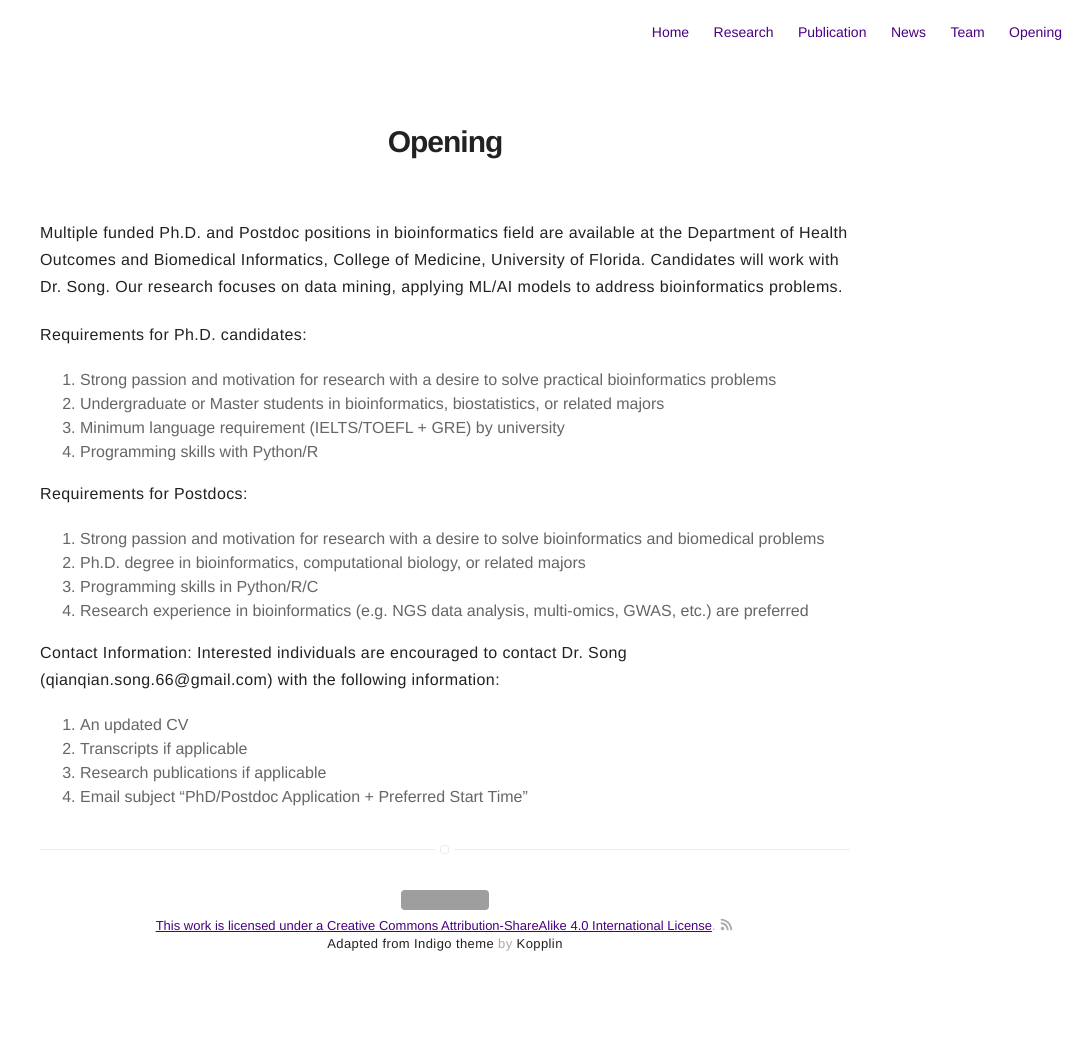
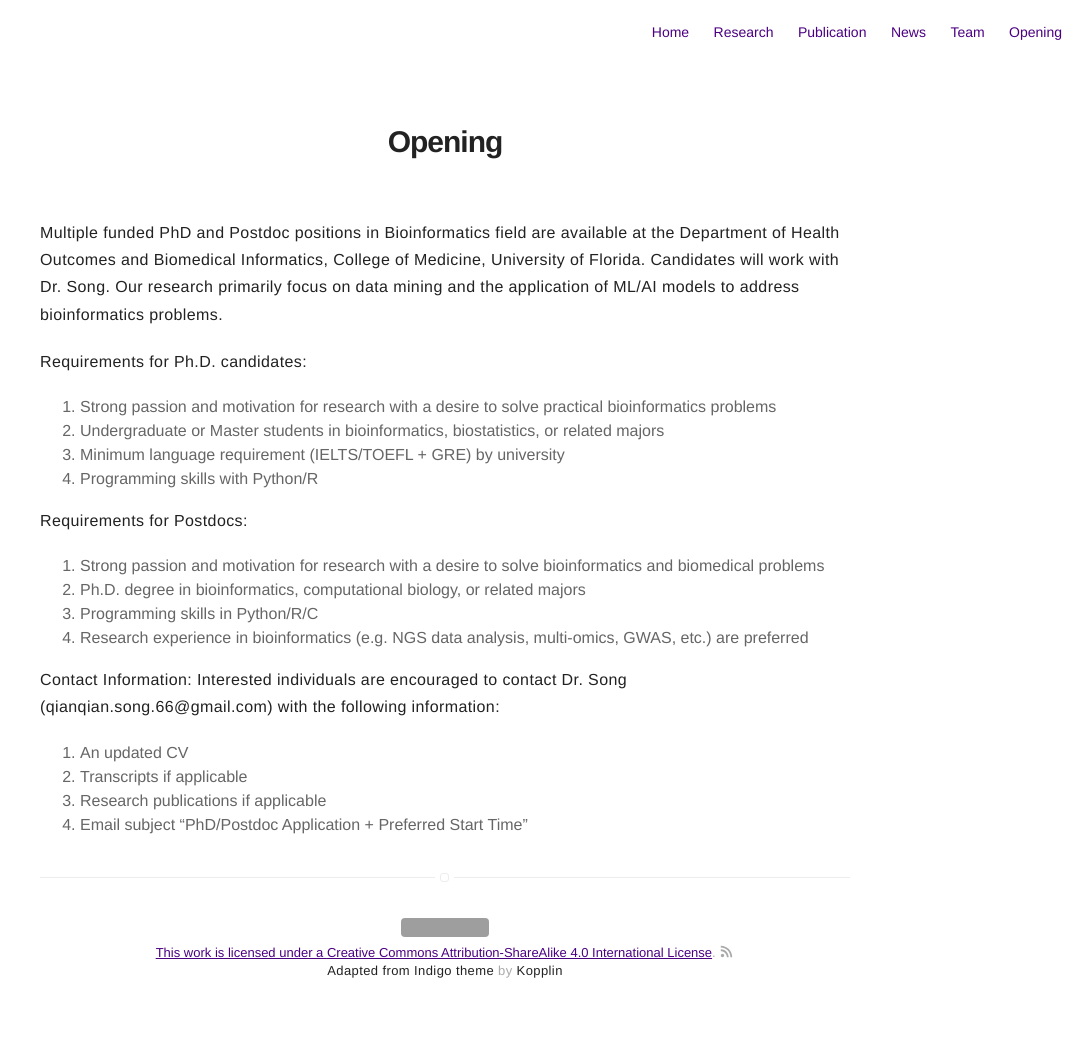
Before and after one commit to QSong-github/SongLab, a Jekyll site: the page built from pages/opening.md, in a window 1280 px wide. Shown: the whole page, without its empty margins (195-1280 px from the left). Built offline with Jekyll 4.4.1, drawn with Linux system fonts in a browser that asks for light colours; before the commit the page ends 1015 px from its top, so only the background shows below that; grey boxes are pictures that could not be loaded.

Commit message:
Update opening.md

```diff
--- a/pages/opening.md
+++ b/pages/opening.md
@@ -4,8 +4,8 @@ layout: page
 ---
 # Opening
 
-Multiple funded Ph.D. and Postdoc positions in bioinformatics field are available at the Department of Health Outcomes and Biomedical Informatics,
-College of Medicine, University of Florida. Candidates will work with Dr. Song. Our research focuses on data mining, applying ML/AI models to address bioinformatics problems.
+Multiple funded PhD and Postdoc positions in Bioinformatics field are available at the Department of Health Outcomes and Biomedical Informatics,
+College of Medicine, University of Florida. Candidates will work with Dr. Song. Our research primarily focus on data mining and the application of ML/AI models to address bioinformatics problems.
 
 Requirements for Ph.D. candidates:
 1. Strong passion and motivation for research with a desire to solve practical bioinformatics problems
```
